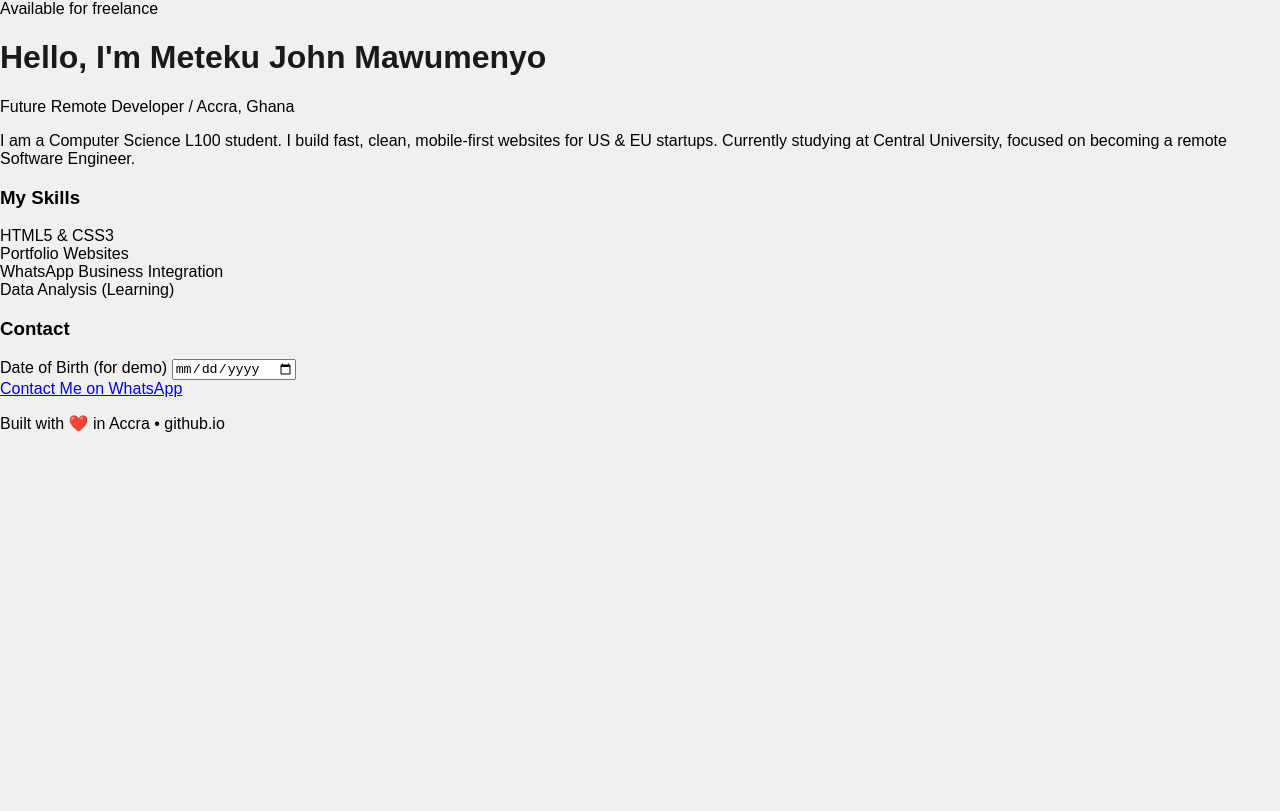
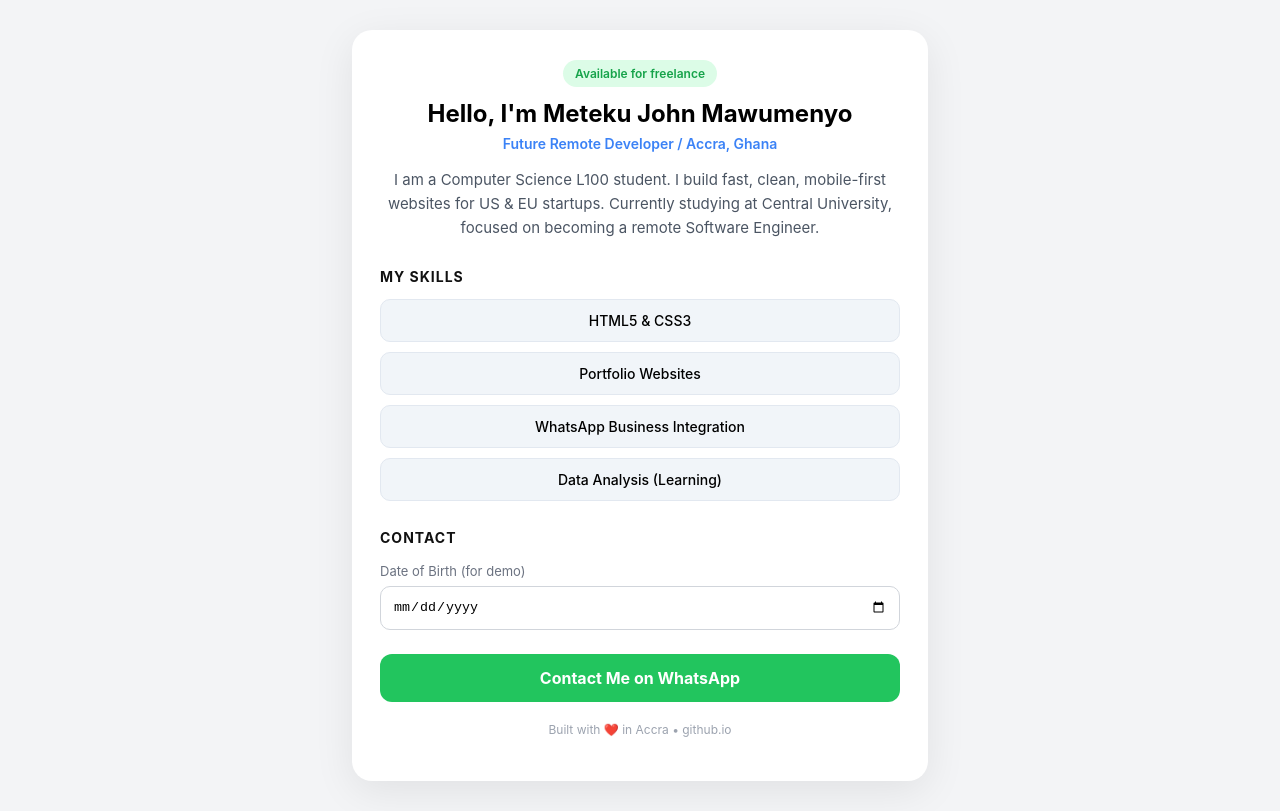
Before and after one commit to JohnStones27-hue/john-porfolio, a plain HTML site: page index.html in a window 1280 px wide. Drawn offline with Linux system fonts and the light colour scheme.

Commit message:
Update style.css

```diff
--- a/style.css
+++ b/style.css
@@ -1,29 +1,61 @@
 body {
-    font-family: Arial;
-    background: #f0f0f0;
+    background: #f3f4f6;
+    font-family: -apple-system, BlinkMacSystemFont, 'Segoe UI', sans-serif;
+    display: flex;
+    justify-content: center;
+    padding: 30px 15px;
     margin: 0;
-    padding: 0;
-}
-.container {
-    max-width: 600px;
-    margin: 80px auto;
+  }
+  .card {
     background: white;
-    padding: 40px;
-    border-radius: 12px;
+    max-width: 520px;
+    width: 100%;
+    padding: 32px 28px;
+    border-radius: 20px;
+    box-shadow: 0 10px 40px rgba(0,0,0,0.08);
     text-align: center;
-    box-shadow: 0 4px 20px rgba(0,0,0,1);
-}
-h1 { color:#1a1a1a; }
-h2 { color: #0066ff; font-size: 18px; }
-ul { list-style: none; padding: o; }
-li { background: #eef2ff; margin: 5px; padding: 8px; border-radius: 6px; }
-.whatsapp-btn {
-    display: inline-block;
-    margin-top: 20px;
-    padding: 15px 30px;
-    background: #25D366;
+  }
+  .badge {
+    background: #dcfce7;
+    color: #16a34a;
+    padding: 6px 12px;
+    border-radius: 20px;
+    font-size: 12px;
+    font-weight: 600;
+  }
+  h1 { font-size: 24px; margin: 16px 0 6px; line-height: 1.3; }
+  .location { color: #3b82f6; font-weight: 600; font-size: 14px; margin: 0; }
+  .about { color: #4b5563; font-size: 15px; line-height: 1.6; margin: 16px 0 24px; }
+  h3 { text-align: left; font-size: 14px; letter-spacing: 1px; text-transform: uppercase; color: #111; margin-top: 28px;}
+  .skills { display: grid; gap: 10px; margin-top: 12px; }
+  .skill {
+    background: #f1f5f9;
+    padding: 12px;
+    border-radius: 10px;
+    font-size: 14px;
+    font-weight: 500;
+    border: 1px solid #e2e8f0;
+  }
+  .contact-grid { text-align: left; margin-top: 10px; }
+  .contact-grid label { font-size: 13px; color: #6b7280; }
+  .contact-grid input {
+    width: 100%;
+    padding: 12px;
+    border-radius: 10px;
+    border: 1px solid #d1d5db;
+    margin-top: 6px;
+    box-sizing: border-box;
+  }
+  .btn {
+    display: block;
+    background: #22c55e;
     color: white;
     text-decoration: none;
-    border-radius: 8px;
-    font-weight: bold;
-}
+    padding: 14px;
+    border-radius: 12px;
+    font-weight: 700;
+    margin-top: 24px;
+    transition: 0.2s;
+  }
+  .btn:hover { background: #16a34a; transform: translateY(-1px); }
+  .footer { font-size: 12px; color: #9ca3af; margin-top: 20px; }
```
